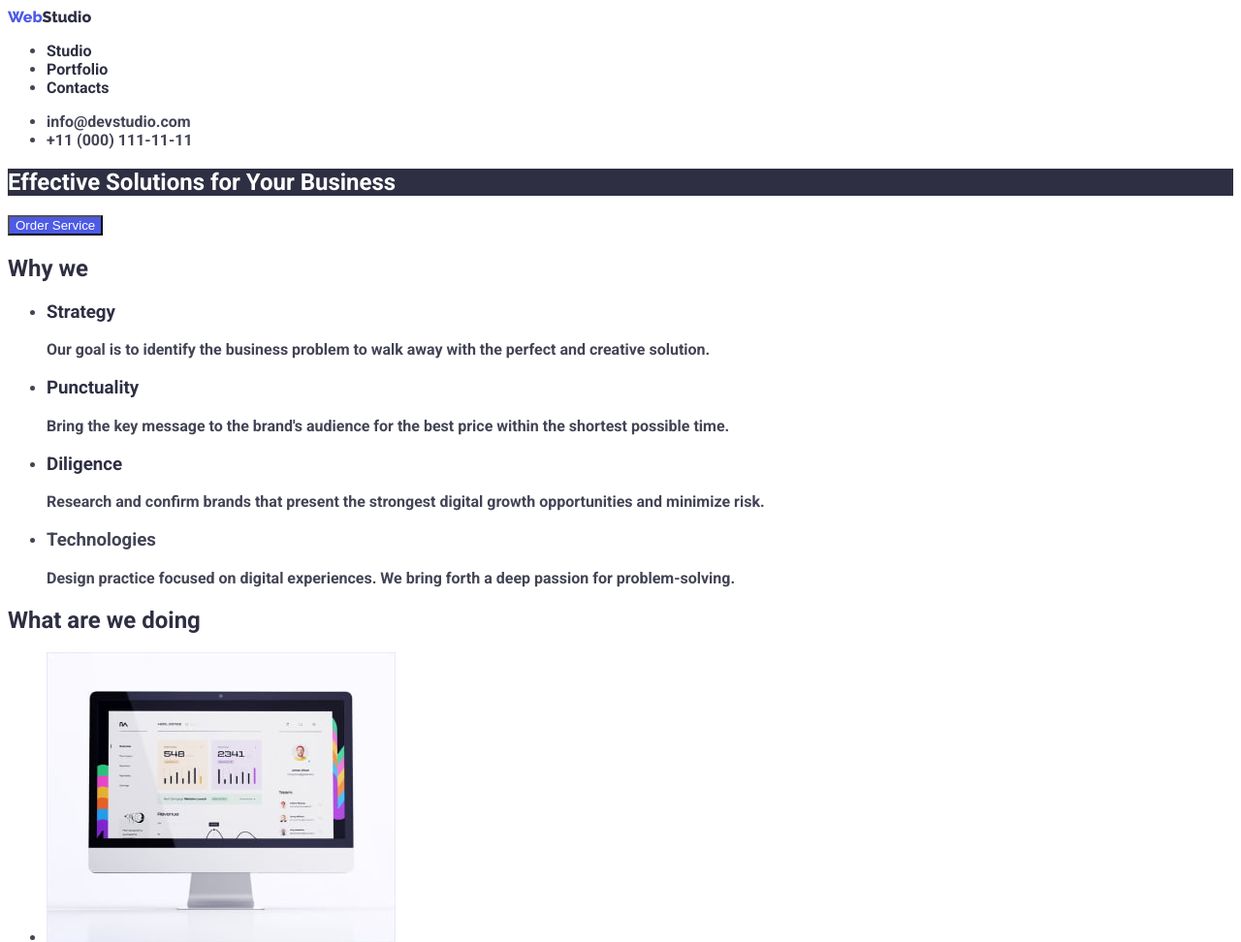
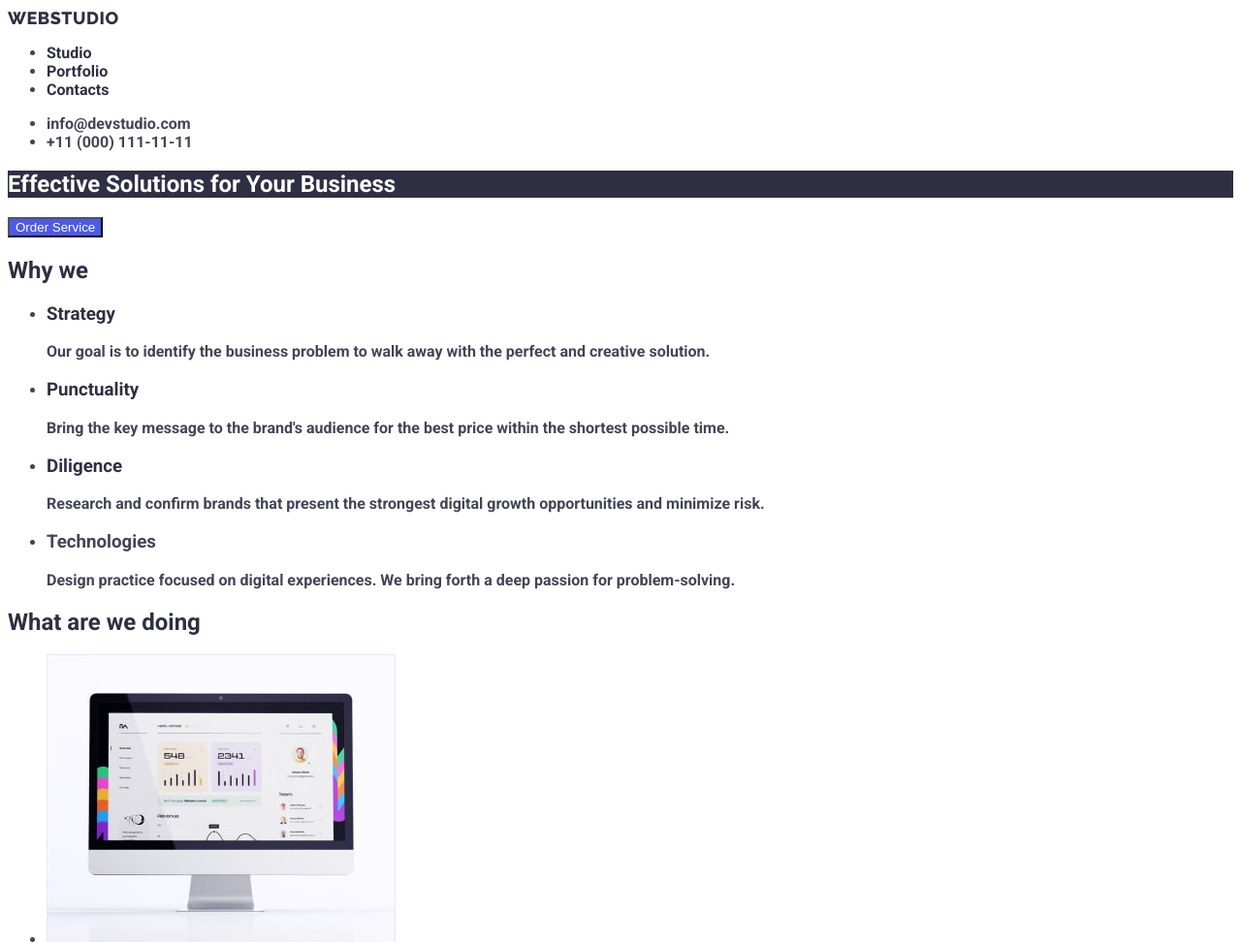
Before and after one commit to Yehor92/goit-markup-hw-02, a plain HTML site: page index.html in a window 1280 px wide. Shown: the top 972 px of the page at 97% size. Drawn offline with Linux system fonts and the light colour scheme.

Commit message:
hw-02-hs

```diff
--- a/css/styles.css
+++ b/css/styles.css
@@ -28,17 +28,17 @@ body {
   | Header
   |============================
 */
-.header-nav .link-logo {
-  font-family: "Raleway";
+
+.link-logo {
+  font-family: "Raleway", sans-serif;
+  font-size: 18px;
+  line-height: 21px;
   font-weight: 800;
+  letter-spacing: 0.03em;
+  text-transform: uppercase;
   color: #2e2f42;
 }
-.web {
-  font-family: "Raleway";
-  font-weight: 800;
-  color: #4d5ae5;
-}
-.nav-list .link {
+.list .link {
   font-weight: 500;
   color: #2e2f42;
 }
--- a/index.html
+++ b/index.html
@@ -21,10 +21,10 @@
     <!-- Header section -->
     <header class="header">
       <nav class="header-nav">
-        <a class="link-logo" href="./index.html"
-          ><span class="web">Web</span>Studio</a
+        <a class="link-logo" href="./index.html" class="link"
+          >Web<span class="link-logo">Studio</span></a
         >
-        <ul class="nav-list">
+        <ul class="list">
           <li class="nav-item"><a class="link" href="">Studio</a></li>
           <li class="nav-item"><a class="link" href="">Portfolio</a></li>
           <li class="nav-item"><a class="link" href="">Contacts</a></li>
```
